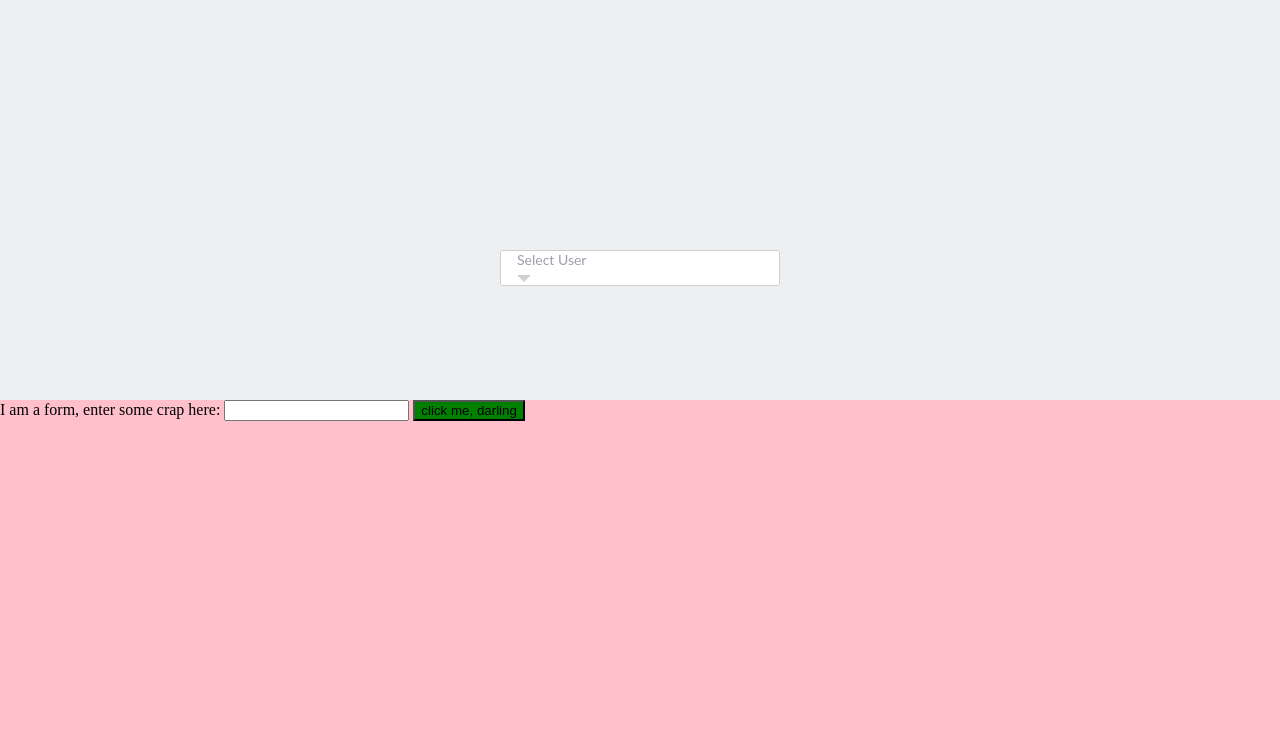
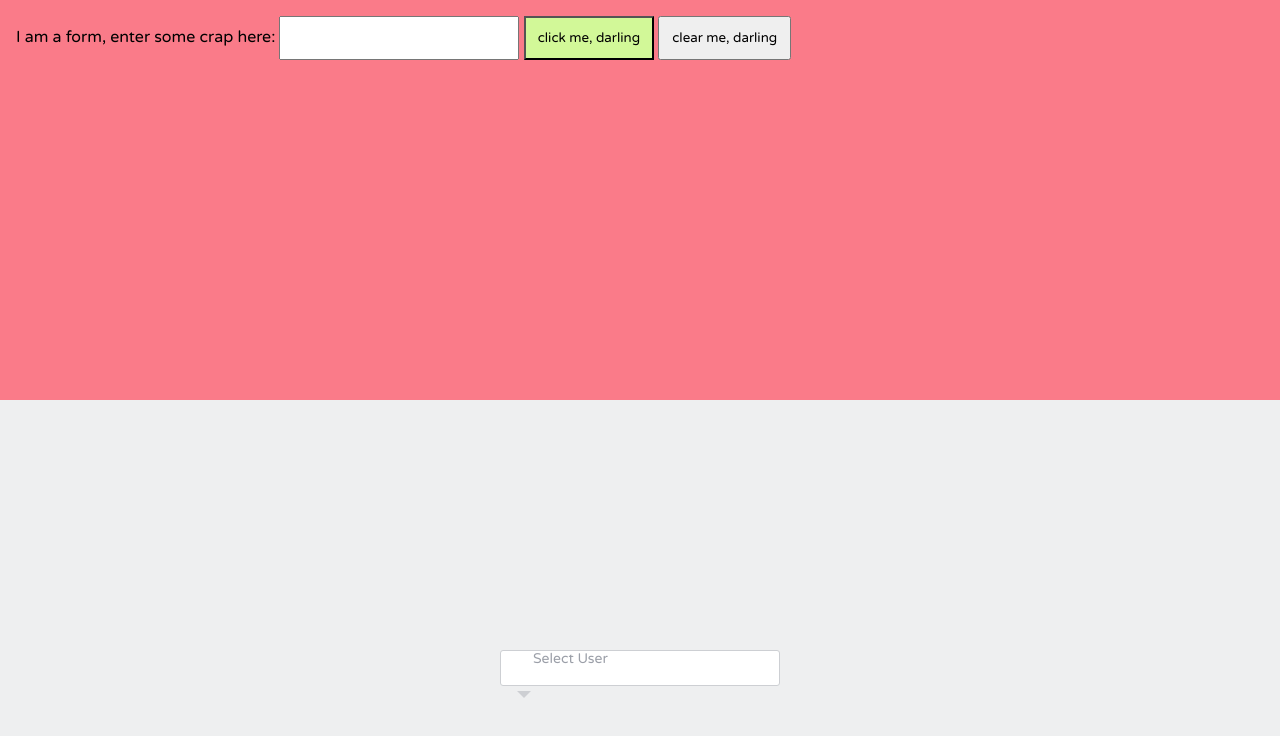
Before and after one commit to Uvacoder/elements, a plain HTML site: page index.html in a window 1280 px wide. Drawn offline with Linux system fonts and the light colour scheme.

Commit message:
css styling

```diff
--- a/index.html
+++ b/index.html
@@ -4,16 +4,21 @@
     <meta charset="UTF-8">
     <meta name="viewport" content="width=device-width, initial-scale=1.0">
       <link rel="stylesheet" href="style.css">
+      <link href="https://fonts.googleapis.com/css2?family=Varela+Round&display=swap" rel="stylesheet">
     <title>elements</title>
 </head>
 <body>
+    <div id="formContainer">
+        <form id="form">
+            <label for="name">I am a form, enter some crap here:</label>
+            <input type="text" name="input" id="input"></input>
+            <input type="submit" value="click me, darling" id="submit"></input>
+            <button id="clear">clear me, darling</button>
+        </form>
+        <p id="paragraph"></p>
+
+    </div>
     <div id="content"></div>
-    <form id="form">
-        <label for="name">I am a form, enter some crap here:</label>
-        <input type="text" name="input" id="input"></input>
-        <input type="submit" value="click me, darling" id="submit"></input>
-    </form>
-    <p id="paragraph"></p>
 </body>
 <script src="main.js"></script>
 </html>
--- a/main.js
+++ b/main.js
@@ -4,6 +4,7 @@ let consoleText = input => input
 let form = document.querySelector('#form')
 let input = document.querySelector('#input')
 let paragraph = document.querySelector('#paragraph')
+let clear = document.querySelector('#clear')
 
 form.addEventListener(
   'submit',
@@ -23,9 +24,15 @@ form.addEventListener(
 
 let saved = localStorage.getItem('items')
 
-if (saved) {
-  paragraph.innerHTML = saved
-}
+saved ? paragraph.innerHTML = saved : paragraph.innerHTML = ''
+
+clear.addEventListener(
+    'click', () => {
+        localStorage.clear()
+        paragraph.innerHTML = saved
+    },
+    false
+)
 
 // drop down menu
 
--- a/style.css
+++ b/style.css
@@ -1,17 +1,43 @@
 body {
-    background-color: pink;
+    font-family: 'Varela Round', sans-serif;
+    background-color: #FA7B89;
+    display: flex;
+    flex-direction: column;
+    align-items: flex-start;
+    justify-content: flex-start;
+    margin: 0;
 }
 
-#form {
-
+form, p {
+    font-family: 'Varela Round', sans-serif;
+    margin: 1rem;
 }
 
-p {
-
+input#submit, input#input, button {
+    font-family: 'Varela Round', sans-serif;
+    padding: .75rem;
 }
 
+li {
+    list-style: none;
+    margin: 1rem 0;
+}
+
+input {
+    font-family: 'Varela Round', sans-serif;
+}
+
+input#input {
+    width: 15rem;
+}
+
+#formContainer {
+    height: 50vh;
+}
+
+
 #submit {
-    background-color: green;
+    background-color:#D2F898;
 }
 
 * {
@@ -33,7 +59,7 @@ p {
 
 h5,
 p {
-  font-family: "Lato";
+  font-font-family: 'Varela Round', sans-serif;
   font-size: 14px;
 }
 
```
Also changed, not shown: 1 other file.
